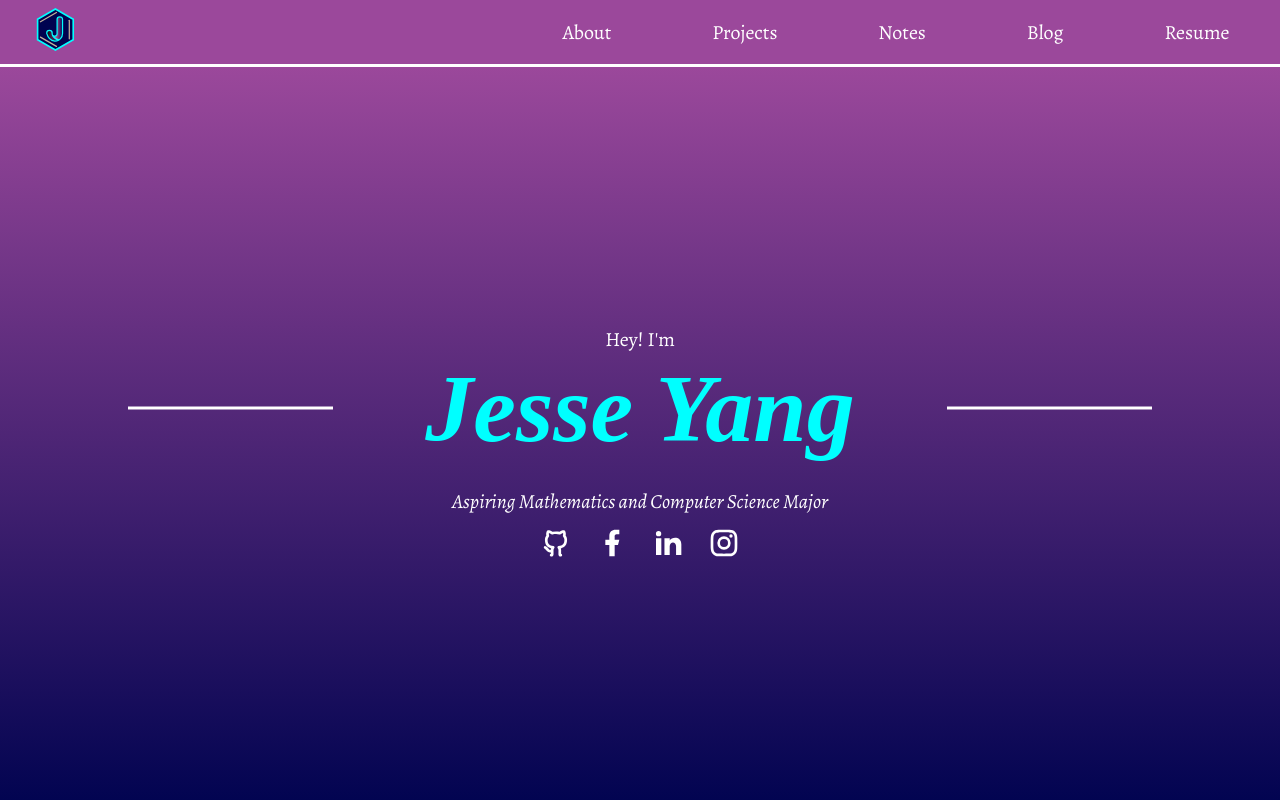
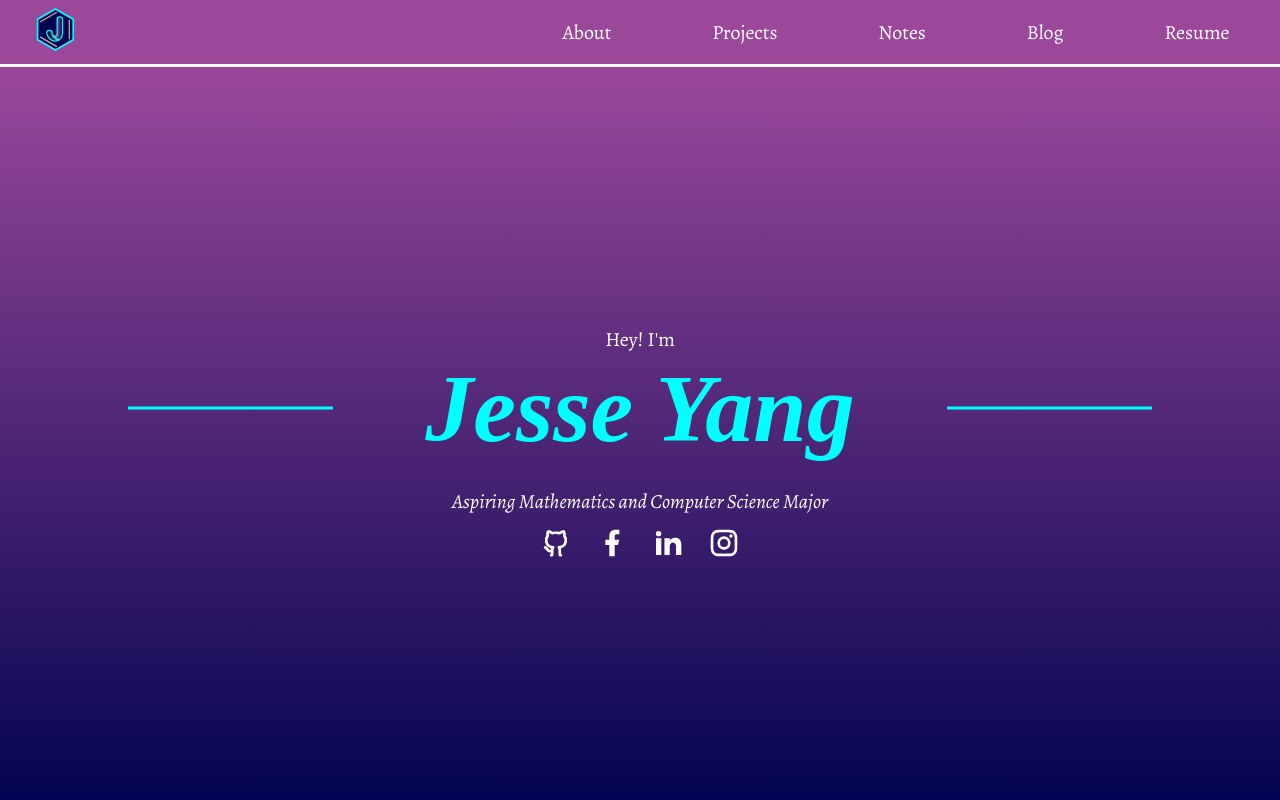
Before and after one commit to jesseyang432/jesseyang432.github.io, a React (Create React App) app: page / in a window 1280 px wide. Shown: the top 800 px of the page. Built offline with nearby package versions, Linux system fonts and the light colour scheme; a web font is replaced by a local one.

Commit message:
made border lines in HomeIntro aqua

```diff
--- a/src/components/modules/_HomeIntro.scss
+++ b/src/components/modules/_HomeIntro.scss
@@ -16,7 +16,7 @@
 		position: absolute;
 		width: 20%;
 		height: 3px;
-		background: white;
+		background: $aqua;
 		top: 50%;
 		transform: translateY(-50%);
 	}
--- a/src/components/styles.css
+++ b/src/components/styles.css
@@ -538,7 +538,7 @@
   position: absolute;
   width: 20%;
   height: 3px;
-  background: white;
+  background: #00ffff;
   top: 50%;
   -webkit-transform: translateY(-50%);
           transform: translateY(-50%);
```
Also changed, not shown: 1 other file (tests, documents, lock files or other folders).
